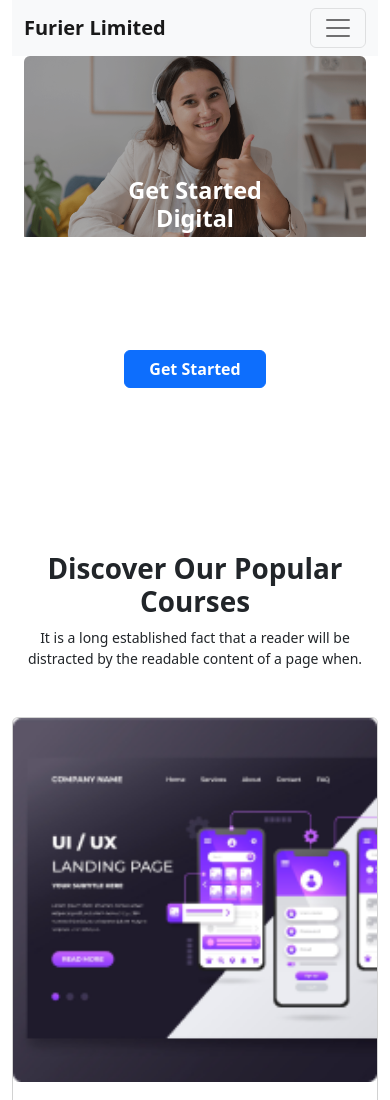
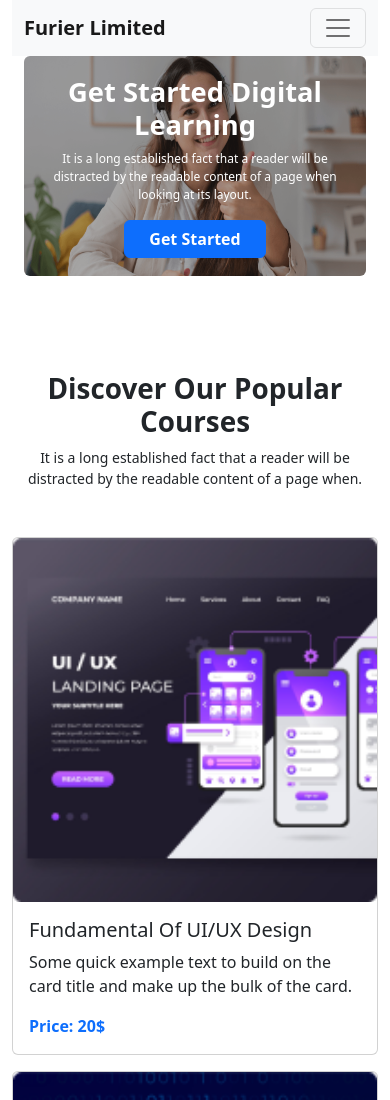
Before and after one commit to sagor729/assigment_3, a plain HTML site: page index.html in a window 390 px wide. Shown: the top 1100 px of the page. Drawn offline with nearby package versions, Linux system fonts and the light colour scheme.

Commit message:
responsive edite

```diff
--- a/css/style.css
+++ b/css/style.css
@@ -14,8 +14,12 @@
     color: #afafaf;
 }
 
+.carousel-caption {
+    width: 50%;
+}
+
 /* .mobile-view  */
-@media screen and (max-width: 767px) {
+@media only screen and (max-width: 767px) {
     .carousel-control-prev {
         display: none !important;
     }
@@ -25,22 +29,35 @@
     }
 
     .carousel-item {
-        height: 400px;
+        height: 220px;
     }
 
-    .w-50 {
-        width: 85% !important;
+    .carousel-item img {
+        height: 100%;
+    }
+
+    .top-25 {
+        top: 0;
         left: 0;
         right: 0;
     }
 
-    .mobile-view h1 {
-        font-size: 6vw;
+    .mb-5 {
+        margin-bottom: 0 !important;
     }
 
-    .mobile-view p {
-        font-size: 11px;
+    .carousel-caption {
+        width: 85% !important;
+        left: 0 !important;
+        right: 0 !important;
+    }
 
+    .carousel-caption h1 {
+        font-size: 7vw;
+    }
+
+    .carousel-caption p {
+        font-size: 12px;
     }
 
     .course-title-style {
@@ -52,9 +69,11 @@
     }
 
     .joinmv {
-        width: 100% !important;
-        padding-right: 0px;
         text-align: center;
+    }
+
+    .p-5 {
+        padding: 1.5rem !important;
     }
 
 }
--- a/index.html
+++ b/index.html
@@ -52,13 +52,30 @@
         </section>
         <!-- nav end  -->
         <!-- banner start  -->
-        <section class="slider container">
+        <section class="slider container mb-5">
             <div id="carouselExampleCaptions" class="carousel slide" data-bs-ride="false">
                 <div class="carousel-inner rounded">
                     <div class="carousel-item active">
                         <img src="images/cover/cover-1.png" class="d-block w-100" alt="...">
-                        <div
-                            class="carousel-caption d-sm-block d-md-block w-50 m-auto position-absolute top-25 mobile-view">
+                        <div class="carousel-caption d-sm-block d-md-block m-auto position-absolute top-25">
+                            <h1 class="display-3 fw-semibold">Get Started Digital Learning</h1>
+                            <p>It is a long established fact that a reader will be distracted by the readable content of
+                                a page when looking at its layout.</p>
+                            <button class="btn btn-primary fw-bolder ps-4 pe-4">Get Started</button>
+                        </div>
+                    </div>
+                    <div class="carousel-item">
+                        <img src="images/cover/cover-2.png" class="d-block w-100" alt="...">
+                        <div class="carousel-caption d-sm-block d-md-block w-50 m-auto position-absolute top-25">
+                            <h1 class="display-3 fw-semibold">Get Started Digital Learning</h1>
+                            <p>It is a long established fact that a reader will be distracted by the readable content of
+                                a page when looking at its layout.</p>
+                            <button class="btn btn-primary fw-bolder ps-4 pe-4">Get Started</button>
+                        </div>
+                    </div>
+                    <div class="carousel-item">
+                        <img src="images/cover/cover-3.png" class="d-block w-100" alt="...">
+                        <div class="carousel-caption d-sm-block d-md-block w-50 m-auto position-absolute top-25">
                             <h1 class="display-3 fw-semibold">Get Started Digital Learning</h1>
                             <p>It is a long established fact that a reader will be distracted by the readable content of
                                 a page when looking at its layout.</p>
```
